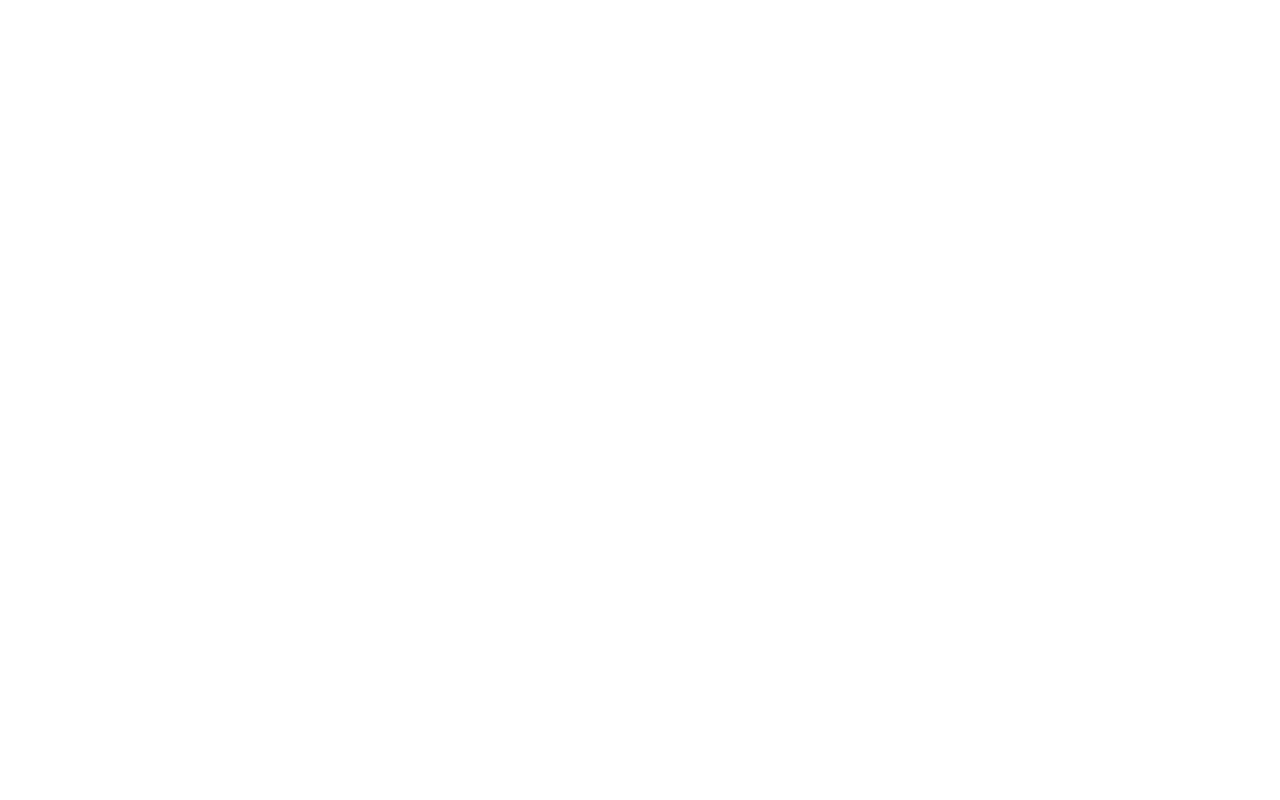
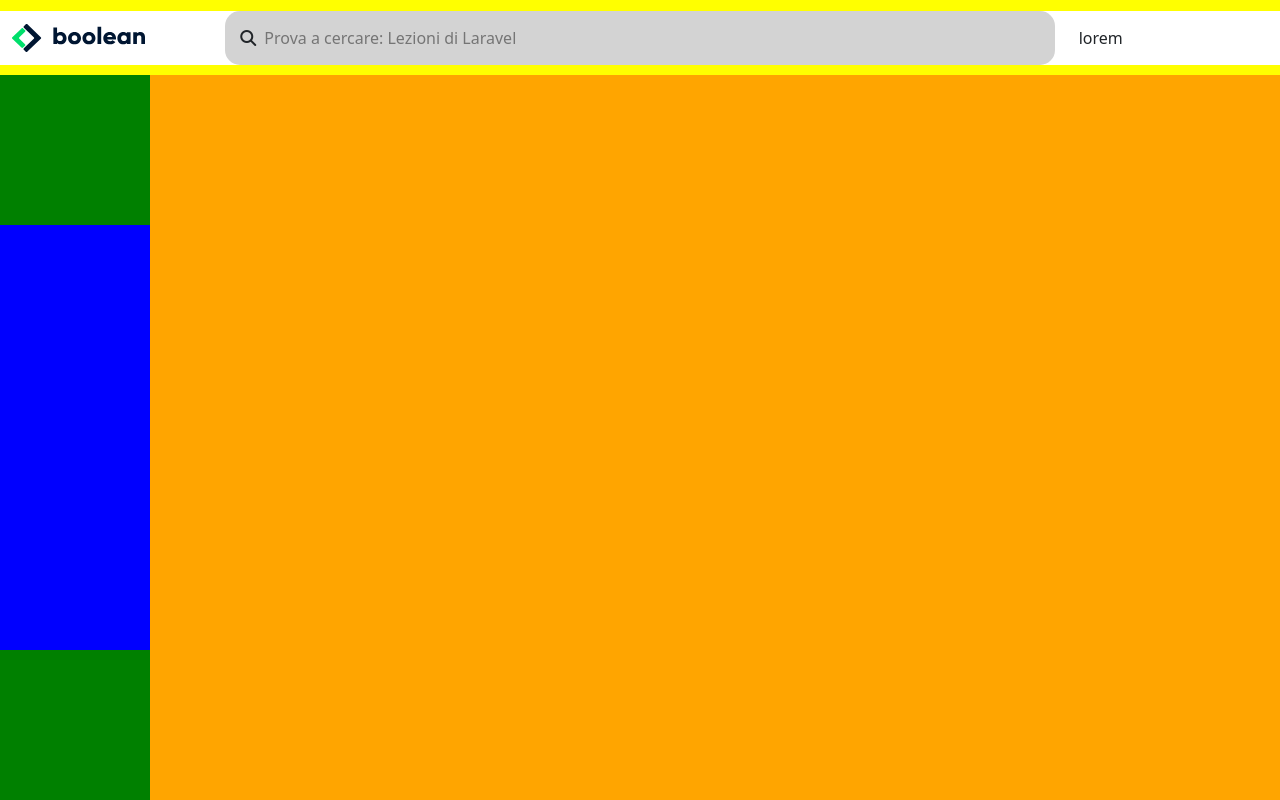
Before and after one commit to Stefano-Bernini/html-css-bootstrap-dashboard, a plain HTML site: page index.html in a window 1280 px wide. Drawn offline with nearby package versions, Linux system fonts and the light colour scheme.

Commit message:
creato layout + header creato in parte

```diff
--- a/css/style.css
+++ b/css/style.css
@@ -3,3 +3,68 @@
     margin: 0;
     box-sizing: border-box;
 }
+
+
+/* ------HEADER------ */
+header{
+    background-color: yellow;
+    width: 100%;
+    height: 75px;
+    position: fixed;
+    top: 0;
+    left: 0;
+}
+
+.logo{
+    max-height: 3rem;
+}
+
+.search_bar{
+    width: 100%;
+    background-color: lightgray;
+    border: none;
+    border-radius: 15px;
+    padding: 15px;
+}
+
+.search_bar i{
+    margin-right: 0.5rem;
+}
+
+.search_bar_input{
+    background-color: transparent;
+    color: white;
+    border: none;
+    width: 100%;
+}
+
+/* ------MAIN------ */
+main{
+    margin-top: 75px;
+    width: 100%;
+    background-color: red;
+    display: flex;
+}
+
+
+/* ---sidebar--- */
+#sidebar{
+    height: calc(100vh - 75px);
+    background-color: blue;
+    width: 150px;
+}
+
+.top_sidebar, .bottom_sidebar{
+    background-color: green;
+    height: 150px;
+    width: 100%;
+}
+
+
+/* ---content--- */
+#content{
+    background-color: orange;
+    width: calc(100% - 150px);
+    height: calc(100vh - 75px);
+    overflow-y: auto;
+}
--- a/index.html
+++ b/index.html
@@ -11,5 +11,35 @@
             <title>Bootstrap Dashboard</title>
         </head>
         <body>
+            <!-- ------HEADER------ -->
+            <header class="d-flex align-items-center">
+                <div class="container-fluid">
+                    <div class="row align-items-center bg-white">
+                        <div class="col">
+                            <img class="logo d-none d-md-block" src="./img/logo.svg" alt="">
+                            <img class="logo d-md-none" src="./img/mobile-logo.png" alt="">
+                        </div>
+                        <div class="col-8">
+                            <div class="search_bar d-flex align-items-center">
+                                <i class="fa-solid fa-magnifying-glass"></i>
+                                <input class="search_bar_input" type="text" placeholder="Prova a cercare: Lezioni di Laravel">
+                            </div>
+                        </div>
+                        <div class="col">lorem</div>
+                    </div>
+                </div>
+            </header>
+            <!-- ------MAIN------ -->
+            <main>
+                <!-- ---sidebar--- -->
+                <div id="sidebar" class="d-flex flex-column justify-content-between">
+                    <div class="top_sidebar"></div>
+                    <div class="bottom_sidebar"></div>
+                </div>
+                <!-- ---content--- -->
+                <div id="content">
+
+                </div>
+            </main>
         </body>
     </html>
```
Lines whose indentation alone changed are shown as unchanged.
